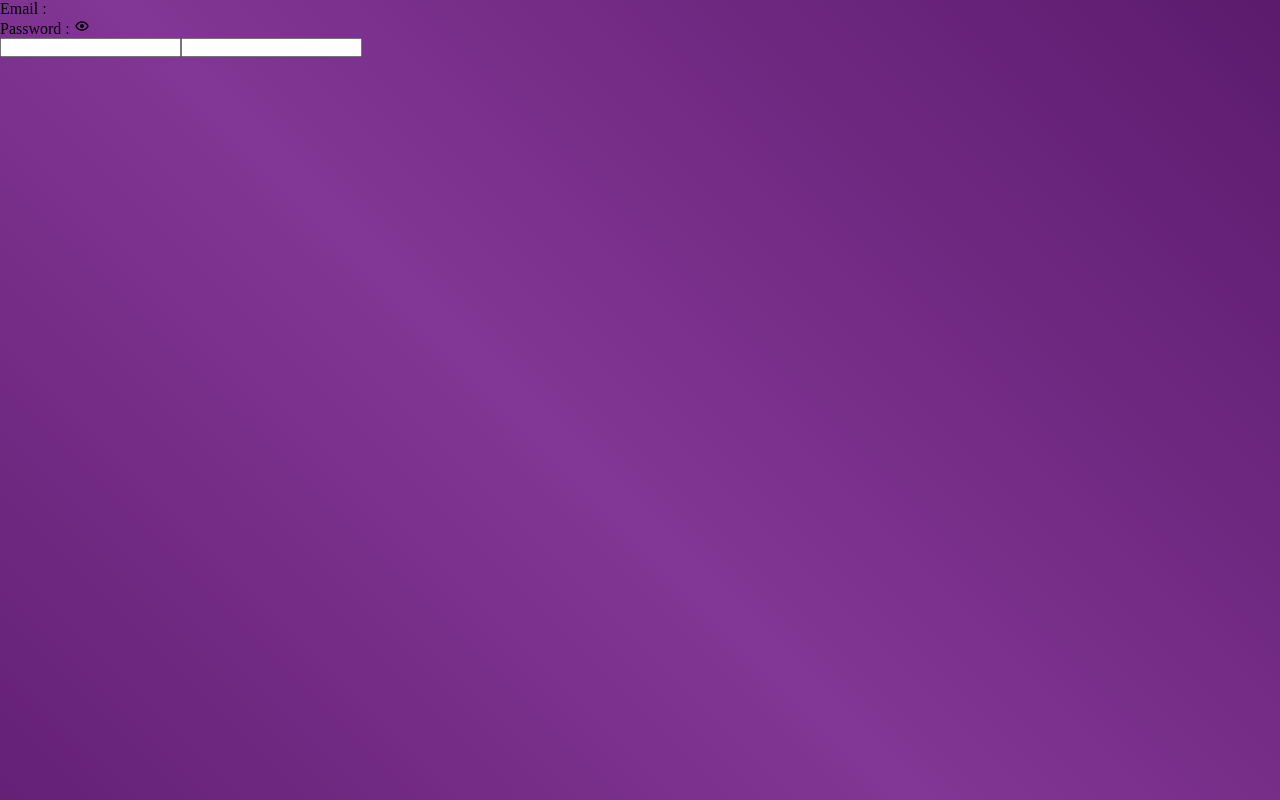
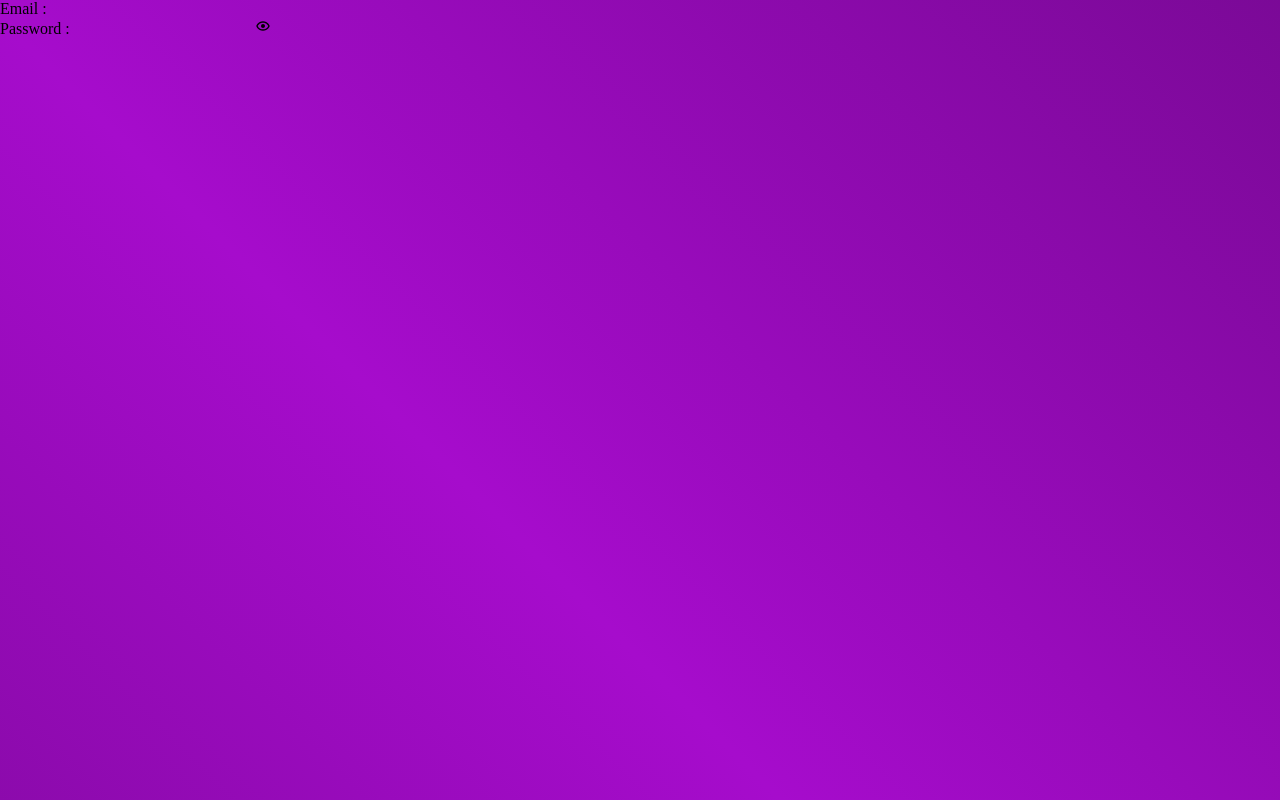
Before and after one commit to 4lyss0n/portfolio, a Next.js app: page /login in a window 1280 px wide. Built offline with nearby package versions, Linux system fonts and the light colour scheme.

Commit message:
update package

```diff
--- a/pages/login.tsx
+++ b/pages/login.tsx
@@ -1,6 +1,5 @@
 
-import { useState } from "react"
-import { FunctionComponent } from "react"
+import { FunctionComponent, useState } from "react"
 import { BiHide, BiShow } from 'react-icons/bi'
 
 interface IProps {
@@ -17,7 +16,9 @@ const LoginPage: FunctionComponent<IProps> = ({ }) => {
     return (
         <>
             <form action="#">
-                <p>Email : </p>
+                <p>Email : <input type="email" onChange={e => setEmail(e.target.value)} value={email} /></p>
+
+
 
                 <input type="button" onClick={e => {
                     e.preventDefault()
@@ -27,18 +28,15 @@ const LoginPage: FunctionComponent<IProps> = ({ }) => {
                     id="show-password-button"
                 />
 
-                <p>Password : <label htmlFor="show-password-button">{
+
+
+                <p>Password :    <input type={passwordIsShow ? 'text' : 'password'}
+                    onChange={e => setPassword(e.target.value)}
+                    value={password}
+                /> <label htmlFor="show-password-button">{
                     passwordIsShow ? <BiHide /> : <BiShow />
-
                 }</label>
                 </p>
-
-
-                <input type="email" onChange={e => setEmail(e.target.value)} value={email} />
-                <input type={passwordIsShow ? 'text' : 'password'}
-                    onChange={e => setPassword(e.target.value)}
-                    value={password}
-                />
 
             </form>
         </>
--- a/src/styles/css/index.css
+++ b/src/styles/css/index.css
@@ -21,6 +21,16 @@ ol {
   list-style: none;
 }
 
+input {
+  background-color: transparent;
+  border: none;
+}
+
+input:focus {
+  outline: none;
+  border: none;
+}
+
 :root {
   --color1: #a60ccc;
   --color2: #823695;
@@ -30,9 +40,9 @@ ol {
 }
 
 body {
-  background-image: linear-gradient(45deg, var(--color5), var(--color2), var(--color5));
-  background-size: 200vw 200vh;
-  animation: background-move-animation 5s linear infinite alternate-reverse;
+  background-image: linear-gradient(45deg, var(--color5), var(--color1), var(--color5));
+  background-size: 300vw 300vh;
+  animation: background-move-animation 20s linear infinite alternate-reverse;
 }
 
 @-webkit-keyframes background-move-animation {
@@ -208,9 +218,9 @@ body {
 }
 
 body {
-  background-image: linear-gradient(45deg, var(--color5), var(--color2), var(--color5));
-  background-size: 200vw 200vh;
-  animation: background-move-animation 5s linear infinite alternate-reverse;
+  background-image: linear-gradient(45deg, var(--color5), var(--color1), var(--color5));
+  background-size: 300vw 300vh;
+  animation: background-move-animation 20s linear infinite alternate-reverse;
 }
 
 @keyframes background-move-animation {
--- a/src/styles/sass/_menuTop.scss
+++ b/src/styles/sass/_menuTop.scss
@@ -1,4 +1,4 @@
-// @import "variable";
+@import "variable";
 
 #menu-top {
     background-color: $color3;
--- a/src/styles/sass/_reset.scss
+++ b/src/styles/sass/_reset.scss
@@ -19,3 +19,12 @@ ul,
 ol {
     list-style: none;
 }
+
+input {
+    background-color: transparent;
+    border: none;
+    &:focus {
+        outline: none;
+        border: none;
+    }
+}
--- a/src/styles/sass/_variable.scss
+++ b/src/styles/sass/_variable.scss
@@ -14,7 +14,6 @@ $color5: var(--color5);
 
 body {
     background-image: linear-gradient(45deg, $color5, $color1, $color5);
-    // background-image: linear-gradient(45deg, #f00, #0f0, #00f);
     background-size: 300vw 300vh;
     animation: background-move-animation 20s linear infinite alternate-reverse;
 }
```
Also changed, not shown: 2 other files (tests, documents, lock files or other folders).
